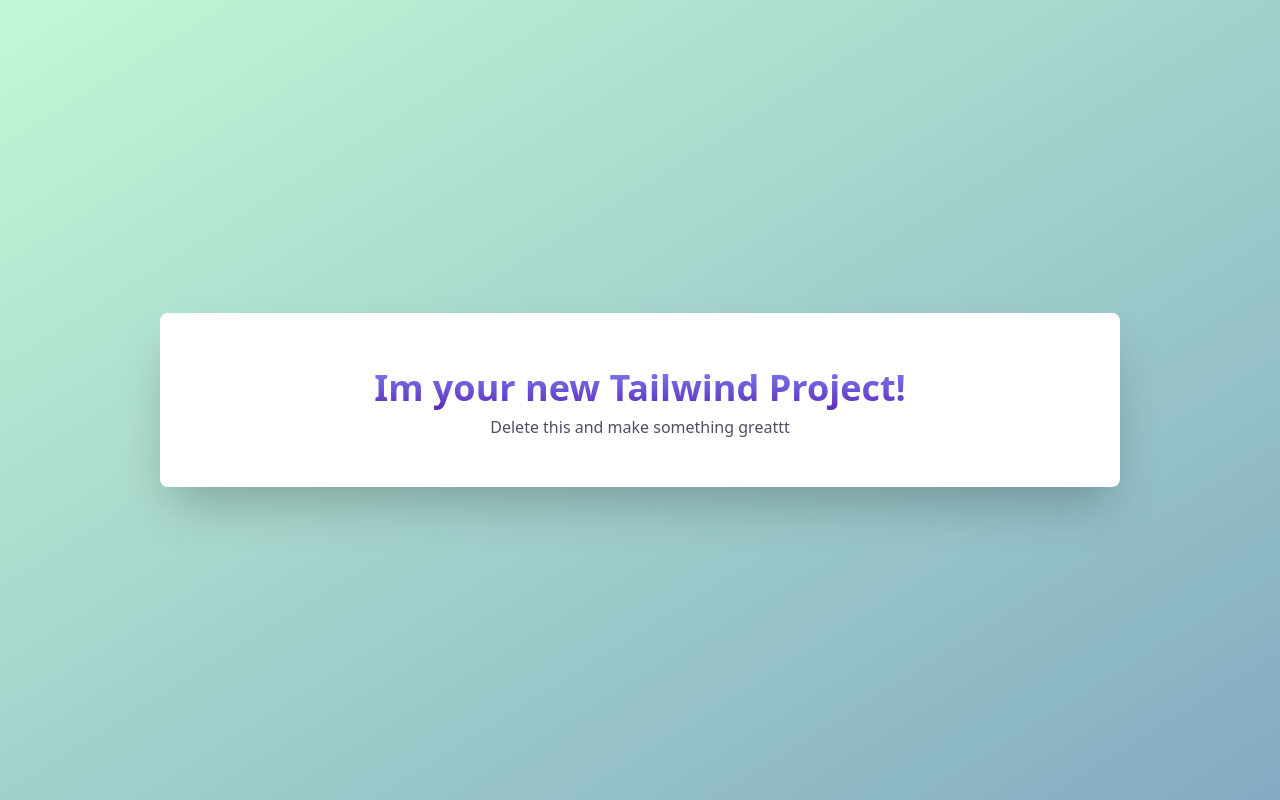
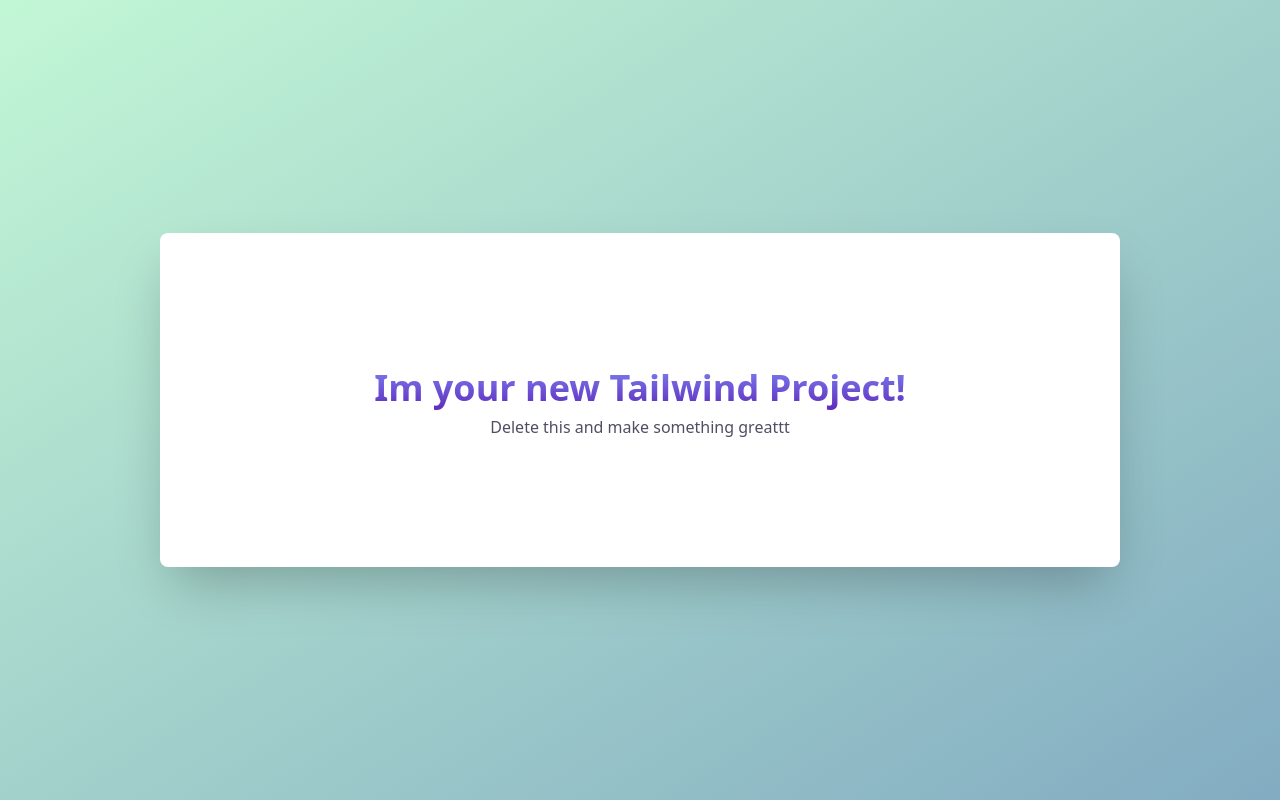
Before and after one commit to PaulHaze/nextjs-tailwind-starter, a Next.js app: page / in a window 1280 px wide. Built offline with nearby package versions, Linux system fonts and the light colour scheme.

Commit message:
update tailwind config and remove yarn lock

```diff
--- a/tailwind.config.js
+++ b/tailwind.config.js
@@ -63,11 +63,11 @@
         '2xl': '1536px',
       },
       spacing: {
-        sm: '8px',
-        md: '16px',
-        lg: '24px',
-        xl: '48px',
-        '2xl': '96px',
+        sm: '1rem',
+        md: '2rem',
+        lg: '4rem',
+        xl: '8rem',
+        '2xl': '16rem',
       },
     },
   },
```
Also changed, not shown: 1 other file (tests, documents, lock files or other folders).
